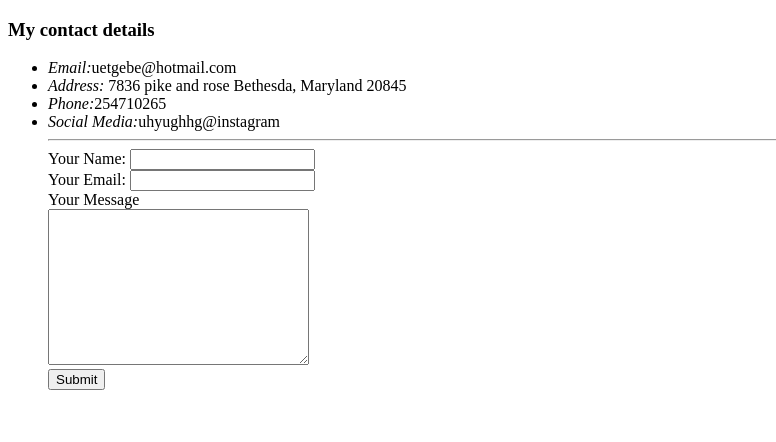
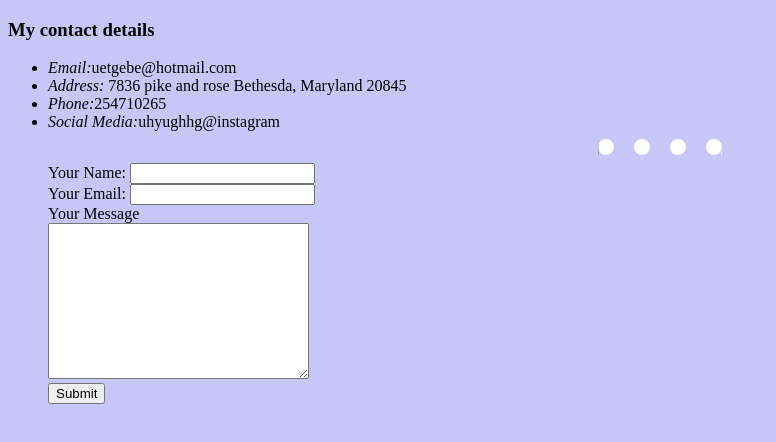
Before and after one commit to Tsuki642/cv, a plain HTML site: page Contact me.html in a window 1280 px wide. Shown: the whole page, without its empty margins (0-776 px from the left). Drawn offline with Linux system fonts and the light colour scheme.

Commit message:
link css/hobbies and contact me

```diff
--- a/Contact me.html
+++ b/Contact me.html
@@ -4,6 +4,7 @@
 <head>
   <meta charset="utf-8">
   <title>Contact me</title>
+  <link rel="stylesheet" href="css/styles.css">
 </head>
 <h3>My contact details</h3>
 <body>
```
Also changed, not shown: Hobbies.html (+2 -1 lines).
